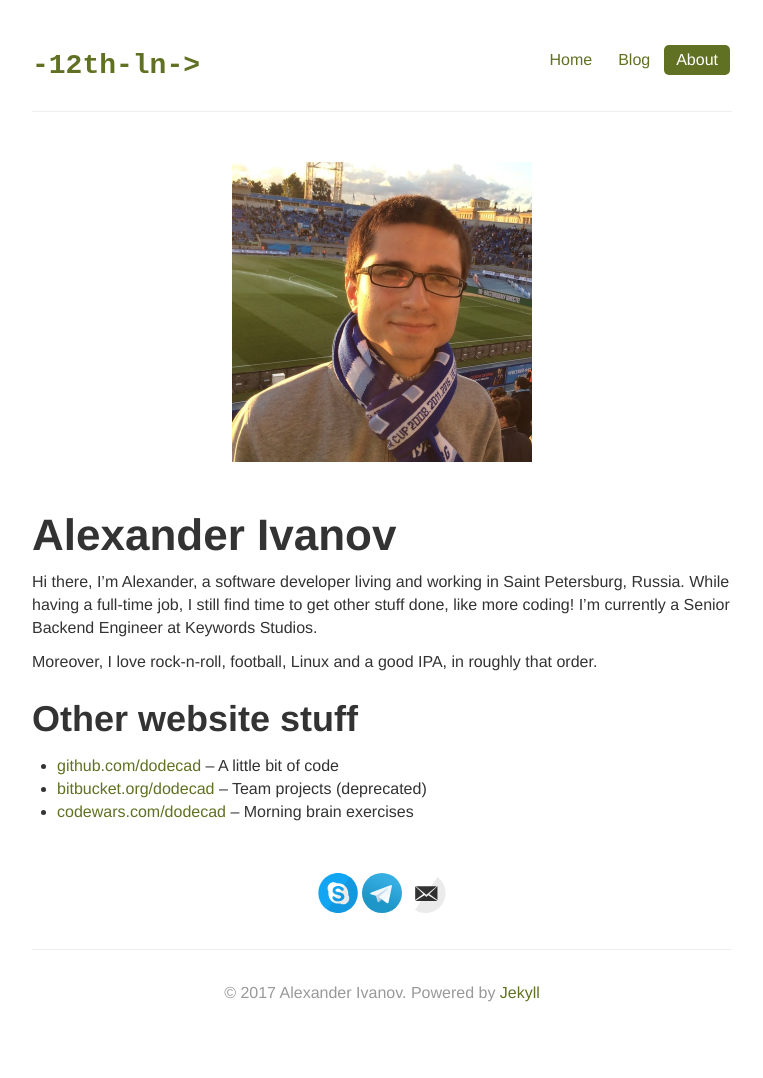
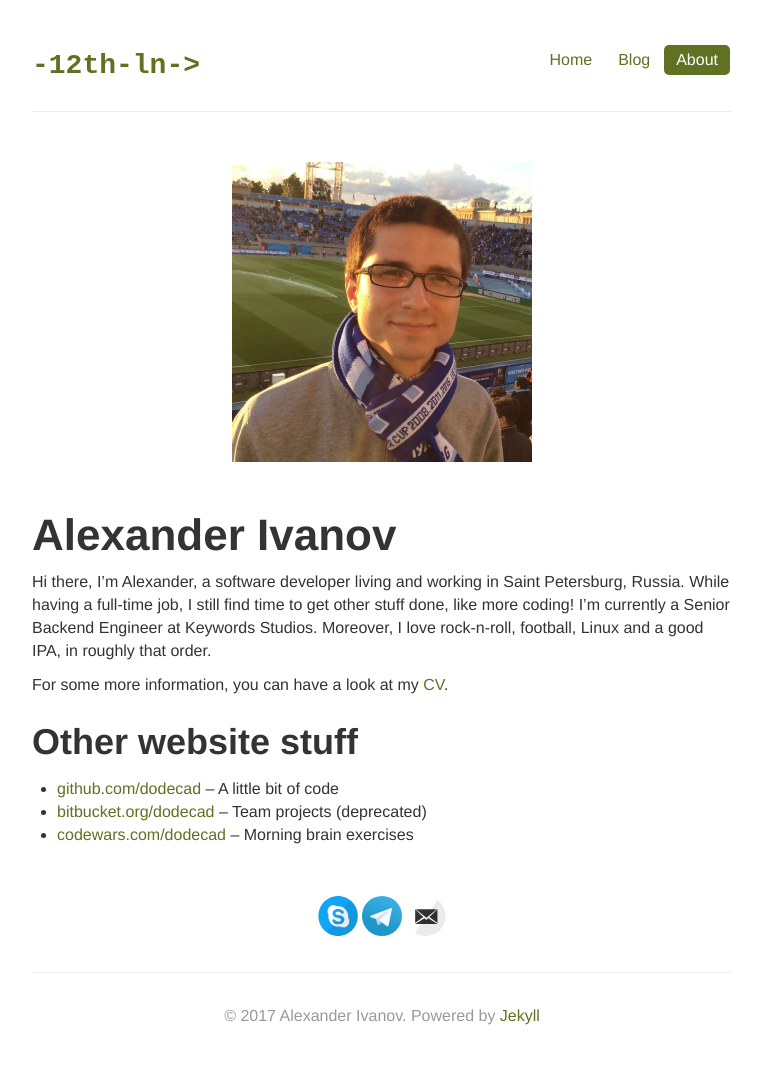
Before and after one commit to sashasyedin/twelfthlane.net, a Jekyll site: the page built from about.md, in a window 1280 px wide. Shown: the whole page, without its empty margins (258-1021 px from the left). Built offline with Jekyll 4.4.1, drawn with Linux system fonts in a browser that asks for light colours; before the commit the page ends 1055 px from its top, so only the background shows below that.

Commit message:
Resume file

```diff
--- a/about.md
+++ b/about.md
@@ -10,10 +10,10 @@ title: About Alexander Ivanov
 	<p>
 		Hi there, I’m Alexander, a software developer living and working in Saint Petersburg, Russia.
 		While having a full-time job, I still find time to get other stuff done, like more coding!
-		I’m currently a Senior Backend Engineer at Keywords Studios.
+		I’m currently a Senior Backend Engineer at Keywords Studios. Moreover, I love rock-n-roll, football, Linux and a good IPA, in roughly that order.
 	</p>
-	<p>
-		Moreover, I love rock-n-roll, football, Linux and a good IPA, in roughly that order.
+	<p markdown="1">
+		For some more information, you can have a look at my [CV]({{ site.url }}/download/cv-alexander-ivanov.pdf).
 	</p>
 </div>
 
```
Also changed, not shown: 1 other file.
